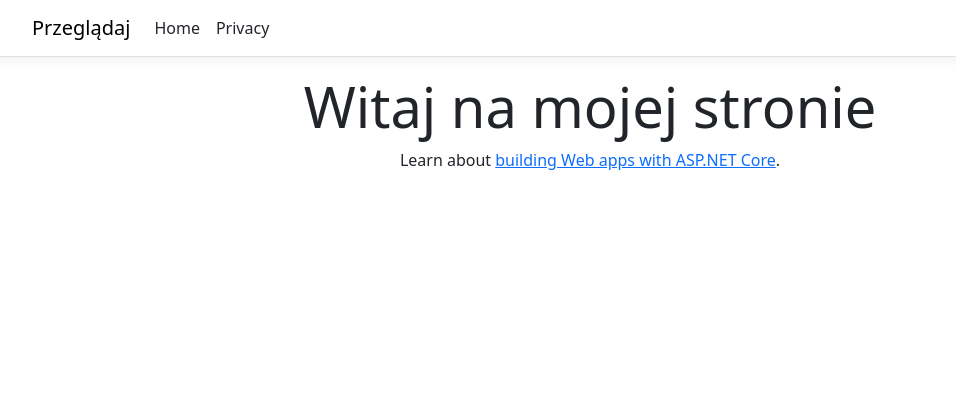
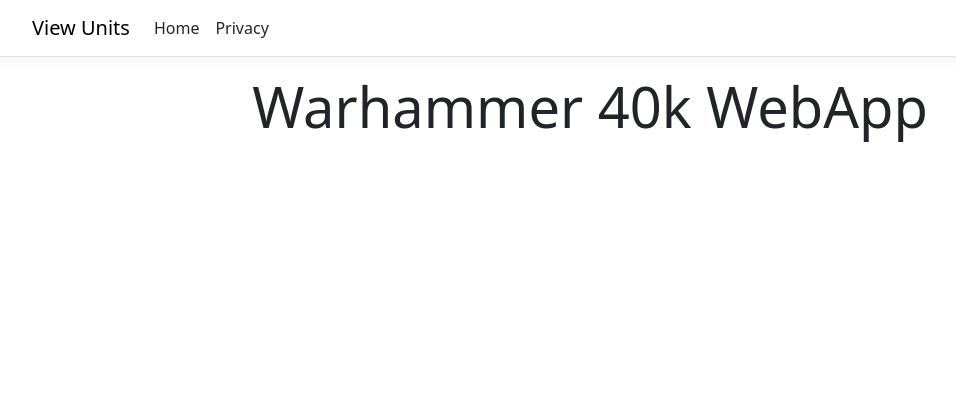
Before and after one commit to Blacksmith2113/Warhammer-40k-WebApp, an ASP.NET Core app: page / in a window 1280 px wide. Shown: the top 420 px of the page, without its empty margins (50-1006 px from the left). Run offline with ASP.NET Core 8, Linux system fonts and the light colour scheme; style sheets or scripts are compiled from the project's sources.

Commit message:
adding pages

```diff
--- a/Pages/Create.cshtml
+++ /dev/null
@@ -1,4 +0,0 @@
-@page
-@model WebApp.Pages.CreateModel
-@{
-}
--- a/Pages/Index.cshtml
+++ /dev/null
@@ -1,10 +0,0 @@
-@page
-@model IndexModel
-@{
-    ViewData["Title"] = "Home page";
-}
-
-<div class="text-center">
-    <h1 class="display-4">Witaj na mojej stronie</h1>
-    <p>Learn about <a href="https://learn.microsoft.com/aspnet/core">building Web apps with ASP.NET Core</a>.</p>
-</div>
--- /dev/null
+++ b/Pages/MainPages/Create.cshtml
@@ -0,0 +1,4 @@
+@page
+@model WebApp.Pages.MainPages.CreateModel
+@{
+}
--- /dev/null
+++ b/Pages/MainPages/Index.cshtml
@@ -0,0 +1,9 @@
+@page "/"
+@model IndexModel
+@{
+    ViewData["Title"] = "Warhammer 40k WebApp";
+}
+
+<div class="text-center">
+    <h1 class="display-4">Warhammer 40k WebApp</h1>
+</div>
--- /dev/null
+++ b/Pages/MainPages/UnitList.cshtml
@@ -0,0 +1,4 @@
+@page
+@model WebApp.Pages.MainPages.UnitListModel
+@{
+}
--- a/Pages/Create.cshtml.cs
+++ b/Pages/MainPages/UnitList.cshtml.cs
@@ -1,9 +1,9 @@
 using Microsoft.AspNetCore.Mvc;
 using Microsoft.AspNetCore.Mvc.RazorPages;
 
-namespace WebApp.Pages
+namespace WebApp.Pages.MainPages
 {
-    public class CreateModel : PageModel
+    public class UnitListModel : PageModel
     {
         public void OnGet()
         {
--- a/Pages/Shared/_Layout.cshtml
+++ b/Pages/Shared/_Layout.cshtml
@@ -13,7 +13,7 @@
     <header>
         <nav class="navbar navbar-expand-sm navbar-toggleable-sm navbar-light bg-white border-bottom box-shadow mb-3">
             <div class="container">
-                <a class="navbar-brand" asp-area="" asp-page="/View">Przeglądaj</a>
+                <a class="navbar-brand" asp-area="" asp-page="/MainPages/UnitList">View Units</a>
                 <button class="navbar-toggler" type="button" data-bs-toggle="collapse" data-bs-target=".navbar-collapse" aria-controls="navbarSupportedContent"
                         aria-expanded="false" aria-label="Toggle navigation">
                     <span class="navbar-toggler-icon"></span>
@@ -21,7 +21,7 @@
                 <div class="navbar-collapse collapse d-sm-inline-flex justify-content-between">
                     <ul class="navbar-nav flex-grow-1">
                         <li class="nav-item">
-                            <a class="nav-link text-dark" asp-area="" asp-page="/Index">Home</a>
+                            <a class="nav-link text-dark" asp-area="" asp-page="/MainPages/Index">Home</a>
                         </li>
                         <li class="nav-item">
                             <a class="nav-link text-dark" asp-area="" asp-page="/Privacy">Privacy</a>
```
Also changed, not shown: Pages/MainPages/Create.cshtml.cs (added, +12 -0 lines), Pages/MainPages/Index.cshtml.cs (renamed from Pages/Index.cshtml.cs), WebApp.csproj.
